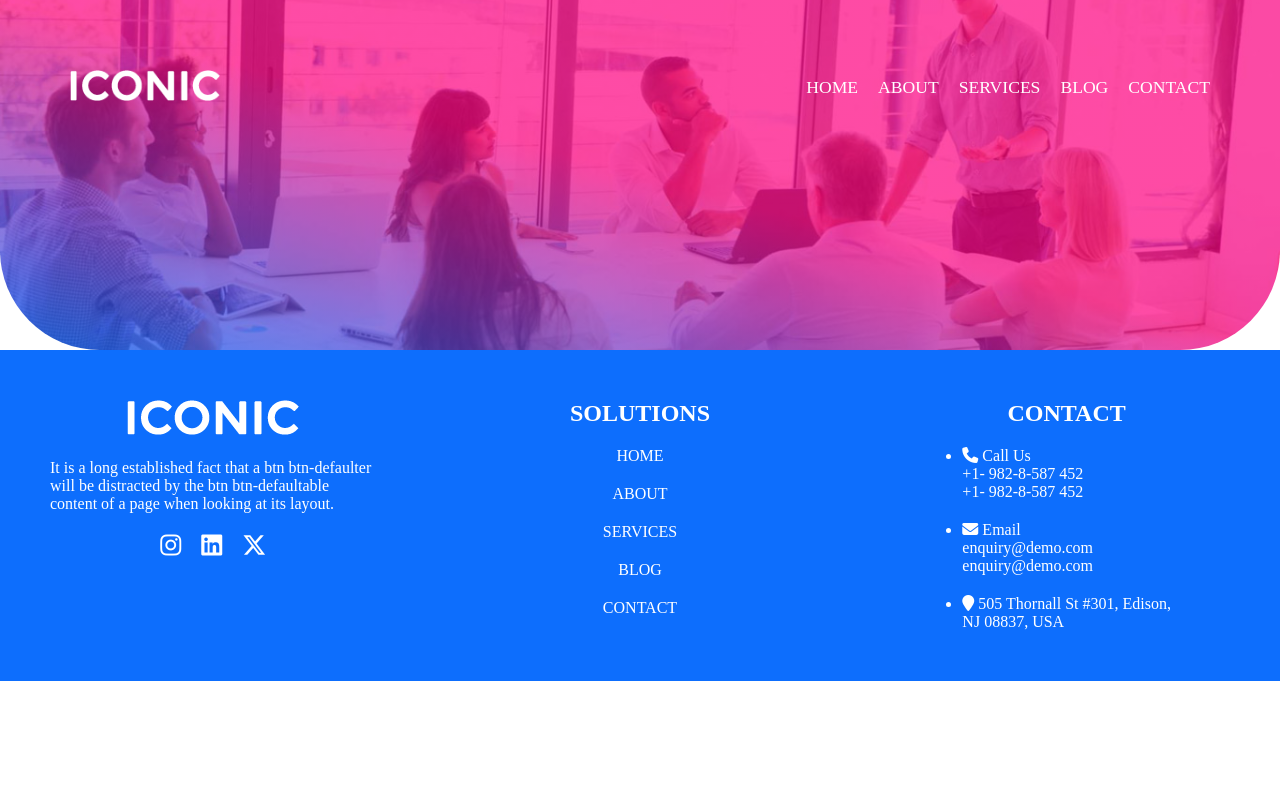
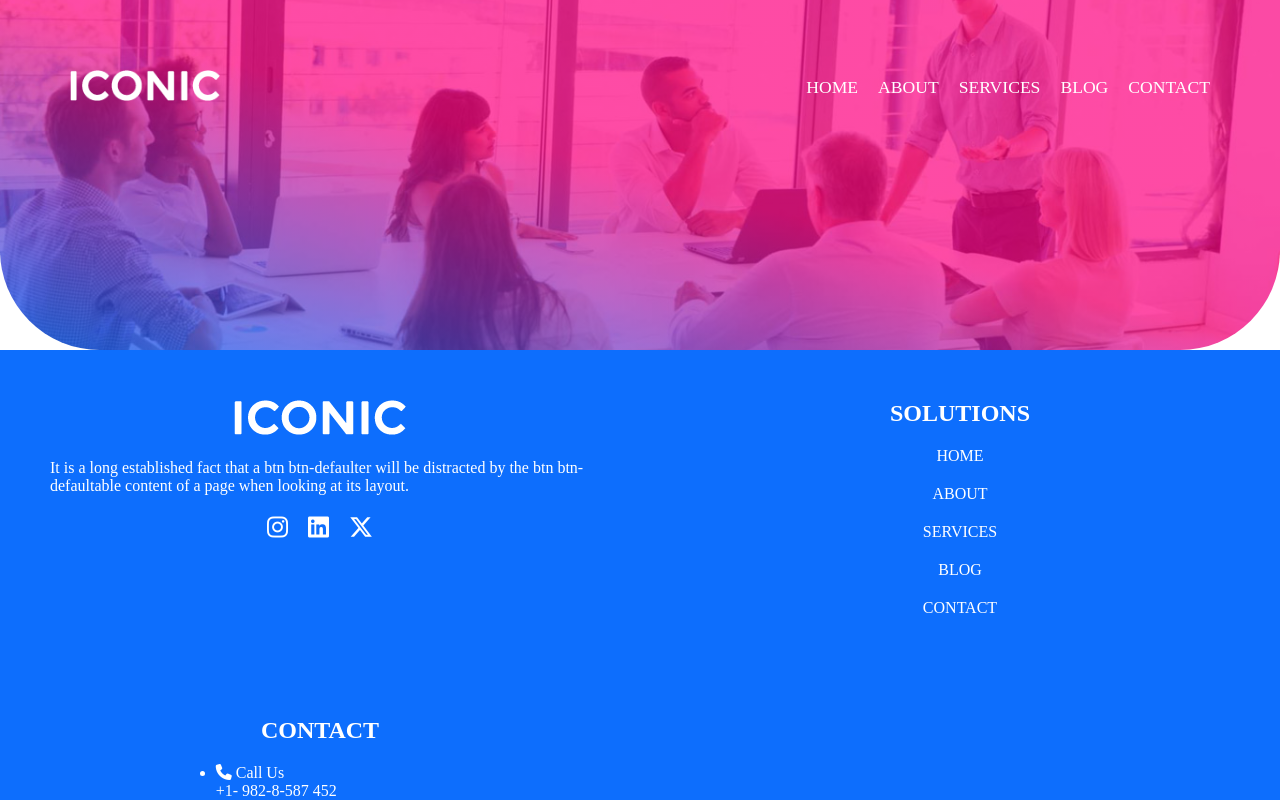
Before and after one commit to JonathAM20/angular-templates, an Angular app: page /iconic in a window 1280 px wide. Shown: the top 800 px of the page. Built offline with nearby package versions, Linux system fonts and the light colour scheme.

Commit message:
Style update on footer1 component

```diff
--- a/src/app/component/footer/1/footer1/footer1.component.css
+++ b/src/app/component/footer/1/footer1/footer1.component.css
@@ -50,6 +50,6 @@
 @media (min-width: 576px) {
 
     .footer {
-        grid-template-columns: repeat(auto-fit, minmax(250px, 1fr));
+        grid-template-columns: repeat(auto-fit, minmax(350px, 1fr));
     }
 }
```
